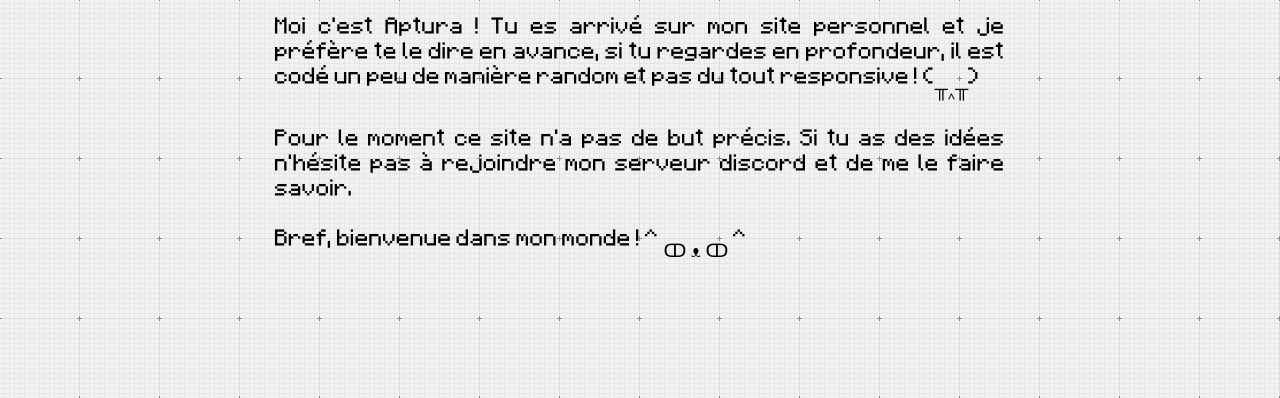
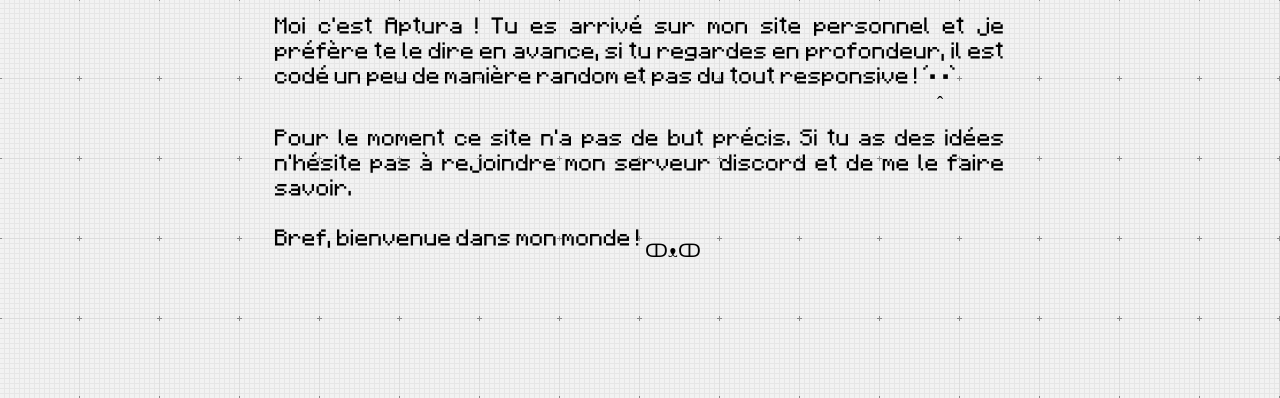
Before and after one commit to Aptura/Aptura.github.io, a plain HTML site: page index.html in a window 1280 px wide. Shown: the part 402-800 px from the top of the page. Drawn offline with Linux system fonts and the light colour scheme.

Commit message:
Update index.html

```diff
--- a/index.html
+++ b/index.html
@@ -30,12 +30,12 @@
         <section>
             <p>
                 Moi c'est Aptura ! Tu es arrivé sur mon site personnel et je préfère te le dire en avance, si tu
-                regardes en profondeur, il est codé un peu de manière random et pas du tout responsive ! (╥‸╥)
+                regardes en profondeur, il est codé un peu de manière random et pas du tout responsive ! ´•ꞈ•`
                 <br><br>
                 Pour le moment ce site n'a pas de but précis. Si tu as des idées n'hésite pas à rejoindre
                 mon serveur discord et de me le faire savoir.
                 <br> <br>
-                Bref, bienvenue dans mon monde !  ^ ↀ ᴥ ↀ ^
+                Bref, bienvenue dans mon monde ! ↀᴥↀ
             </p>
         </section>
     </main>
```
